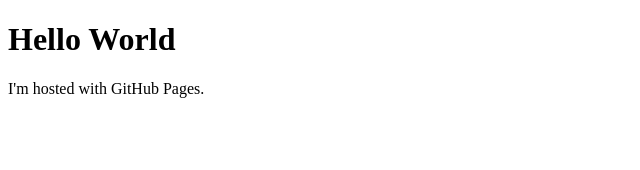
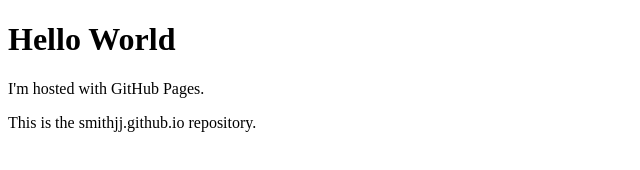
Before and after one commit to smithjj/smithjj.github.io, a plain HTML site: page index.html in a window 1280 px wide. Shown: the whole page, without its empty margins (0-640 px from the left). Drawn offline with Linux system fonts and the light colour scheme.

Commit message:
Update index.html

```diff
--- a/index.html
+++ b/index.html
@@ -3,5 +3,6 @@
 <body>
 <h1>Hello World</h1>
 <p>I'm hosted with GitHub Pages.</p>
+<p>This is the smithjj.github.io repository.</p>
 </body>
 </html>
```
